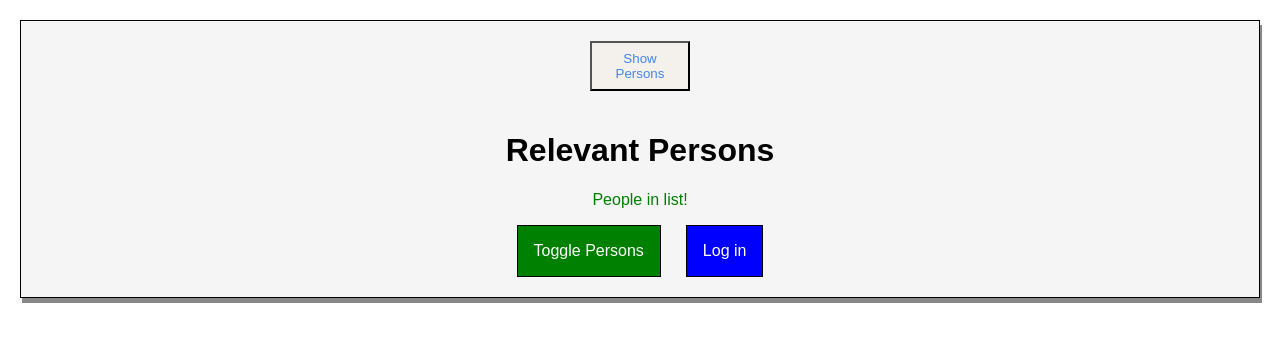
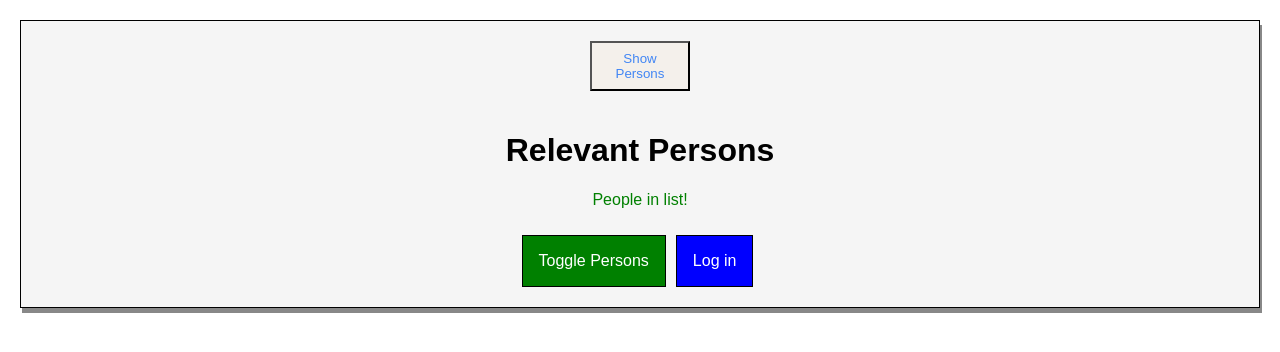
Before and after one commit to ankurvaseashta/react-complete-guide, a React app: page / in a window 1280 px wide. Shown: the top 352 px of the page. Built offline with nearby package versions, Linux system fonts and the light colour scheme.

Commit message:
Fix margins

```diff
--- a/src/components/Cockpit/Cockpit.css
+++ b/src/components/Cockpit/Cockpit.css
@@ -18,7 +18,7 @@
 .loginButton {
 	border: 1px solid black;
 	padding: 16px;
-	margin: 0 0 0 25px;
+	margin: 10px 5px 0 10px;
 	background-color: blue;
 	font: inherit;
 	color: white;
```
